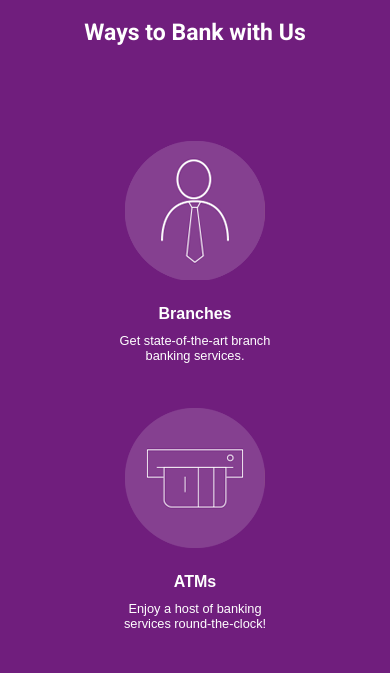
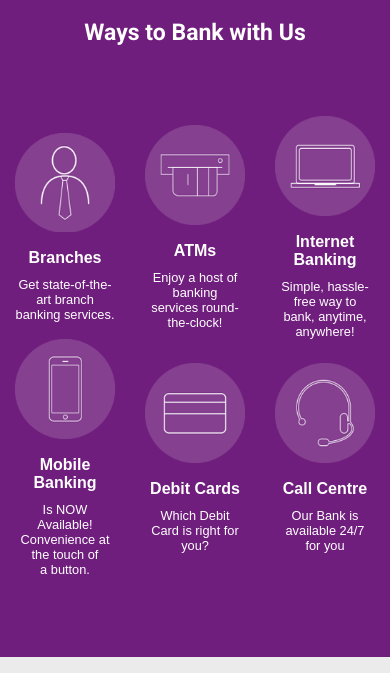
Before and after one commit to jsrayanyaqoob/Meezan-Bank, a plain HTML site: page index.html in a window 390 px wide. Shown: the part 2150-2823 px from the top of the page. Drawn offline with Linux system fonts and the light colour scheme; files whose address does not match are found by name.

Commit message:
Meezan Bank

```diff
--- a/styles/utility.css
+++ b/styles/utility.css
@@ -443,32 +443,38 @@ html{
 
             /* Four Images under img size */
 
+
+
     .middle-portion-four-images-container{
         padding: 0px 0px 30px 0px !important;
-        flex-direction: column;
+        /* flex-direction: column; */
         align-items: center;
+        flex-wrap: wrap;
+        justify-content: center;
     }
 
             /* Purple Portion */
 
-    .images-container-pu-bg-port{
-        gap: 20px !important;
-        height: 100%;
+    .purple-portion-main-container-img{
+        display: flex;
         flex-direction: column;
     }
 
+    .images-container-pu-bg-port{
+        flex-wrap: wrap;
+    }
+
     .images-container-pu-bg-port img{
-        width: auto !important;
+
     }
 
     .image-pu-portion{
-        width: 100%;
+
 
     }
 
     .image-pu-portion img{
-        display: flex;
-        margin: 25px auto !important;
+
     }
 
             /* Awards and Recognition */
```
